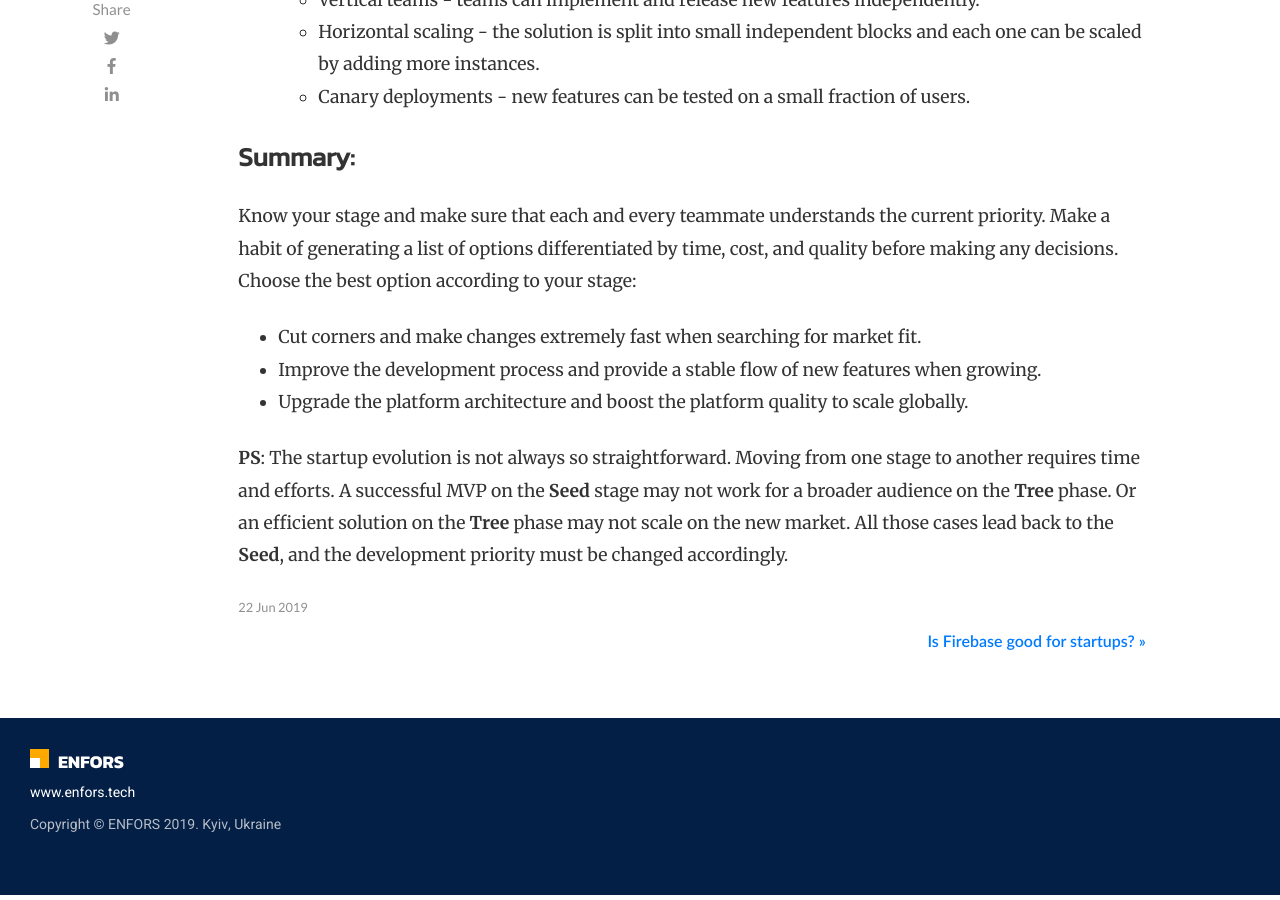
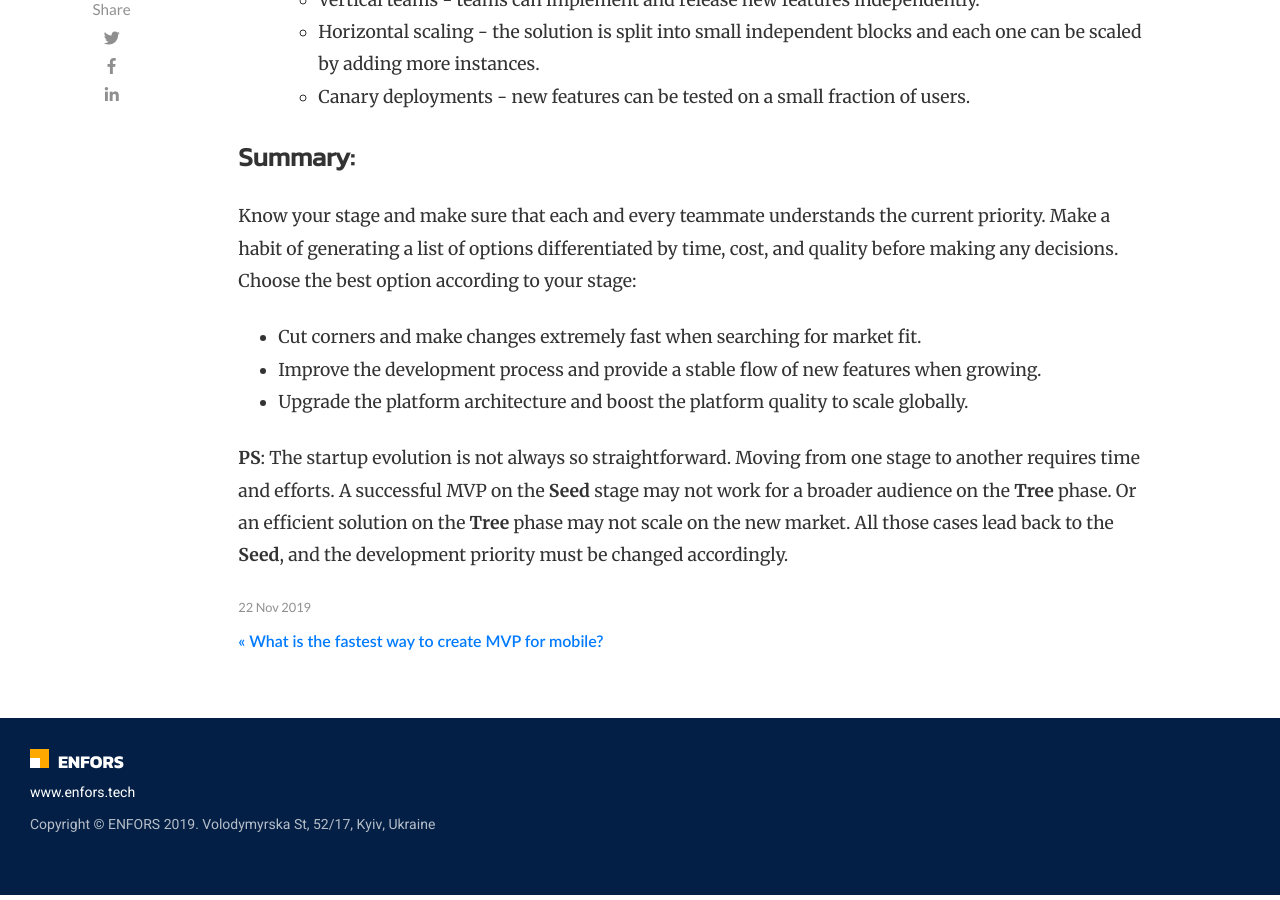
Before and after one commit to chachik/chachik.github.io, a Jekyll site: the page built from _posts/2019-11-22-software-development-for-founder.md, in a window 1280 px wide and 900 px high, scrolled down 3482 px. Built offline with Jekyll 4.4.1, drawn with Linux system fonts in a browser that asks for light colours; nearby versions of some CDN libraries.

Commit message:
The co-working Platforma address was added.

```diff
--- a/_layouts/default.html
+++ b/_layouts/default.html
@@ -85,7 +85,7 @@
 							<img src="{{ site.baseurl }}/images/logo-with-name.svg" alt="ENFORS engineering for startups!">
 						</a>
 						<p>www.enfors.tech</p>
-						<p>Copyright &copy; ENFORS 2019. Kyiv, Ukraine</p>
+						<p>Copyright &copy; ENFORS 2019. Volodymyrska St, 52/17, Kyiv, Ukraine</p>
 					</div>
 					<!-- <div class="right-part-mobile">
 						<p>Subscribe to our news and blog posts</p>
@@ -100,7 +100,7 @@
 							</a>
 						</div>
 						<div class="right-part">
-							<p>Copyright &copy; ENFORS 2019. Kyiv, Ukraine</p>
+							<p>Copyright &copy; ENFORS 2019. Volodymyrska St, 52/17, Kyiv, Ukraine</p>
 						</div>
 						<div style="clear: both;"></div>
 					</div>
```
Also changed, not shown: _posts/2019-11-22-software-development-for-founder.md (renamed from _posts/2019-06-22-software-development-for-founder.md).
